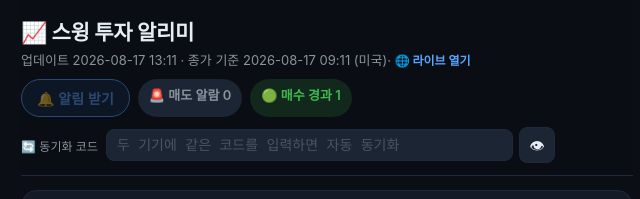
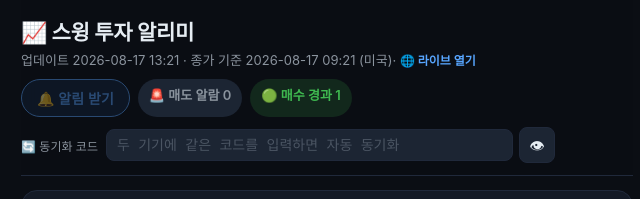
Before and after one commit to bs02089-sys/strategy_engine, a plain HTML site: page index.html in a window 1280 px wide. Shown: the top 199 px of the page, 313-953 px from the left. Drawn offline with Linux system fonts and the light colour scheme.

Commit message:
deploy: swing dashboard 2026-08-17

```diff
--- a/index.html
+++ b/index.html
@@ -185,7 +185,7 @@ footer{color:#4b5563;font-size:12px;text-align:center;margin-top:8px;line-height
 <body>
 <header>
   <h1>📈 스윙 투자 알리미</h1>
-  <div class="sub">업데이트 2026-08-17 13:11 · 종가 기준 2026-08-17 09:11 (미국)<span class="pages">· <a href="https://bs02089-sys.github.io/strategy_engine/" target="_blank" rel="noopener">🌐 라이브 열기</a></span></div>
+  <div class="sub">업데이트 2026-08-17 13:21 · 종가 기준 2026-08-17 09:21 (미국)<span class="pages">· <a href="https://bs02089-sys.github.io/strategy_engine/" target="_blank" rel="noopener">🌐 라이브 열기</a></span></div>
   <div class="chips">
     <button id="push-btn" class="push-btn" disabled>🔔 알림 받기</button>
     <span class="chip gray" id="sell-alarm-cnt">🚨 매도 알람 0</span>
```
